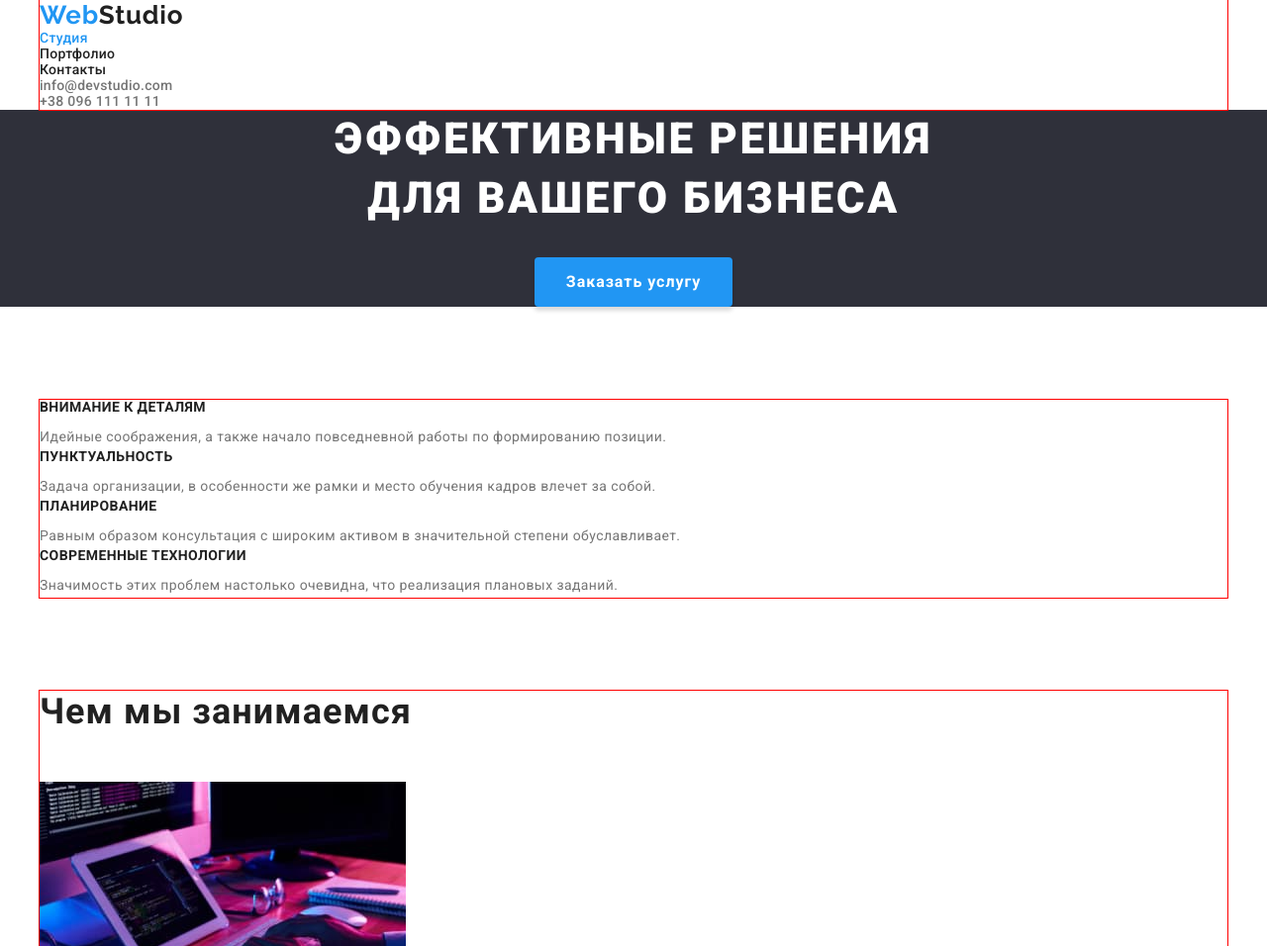
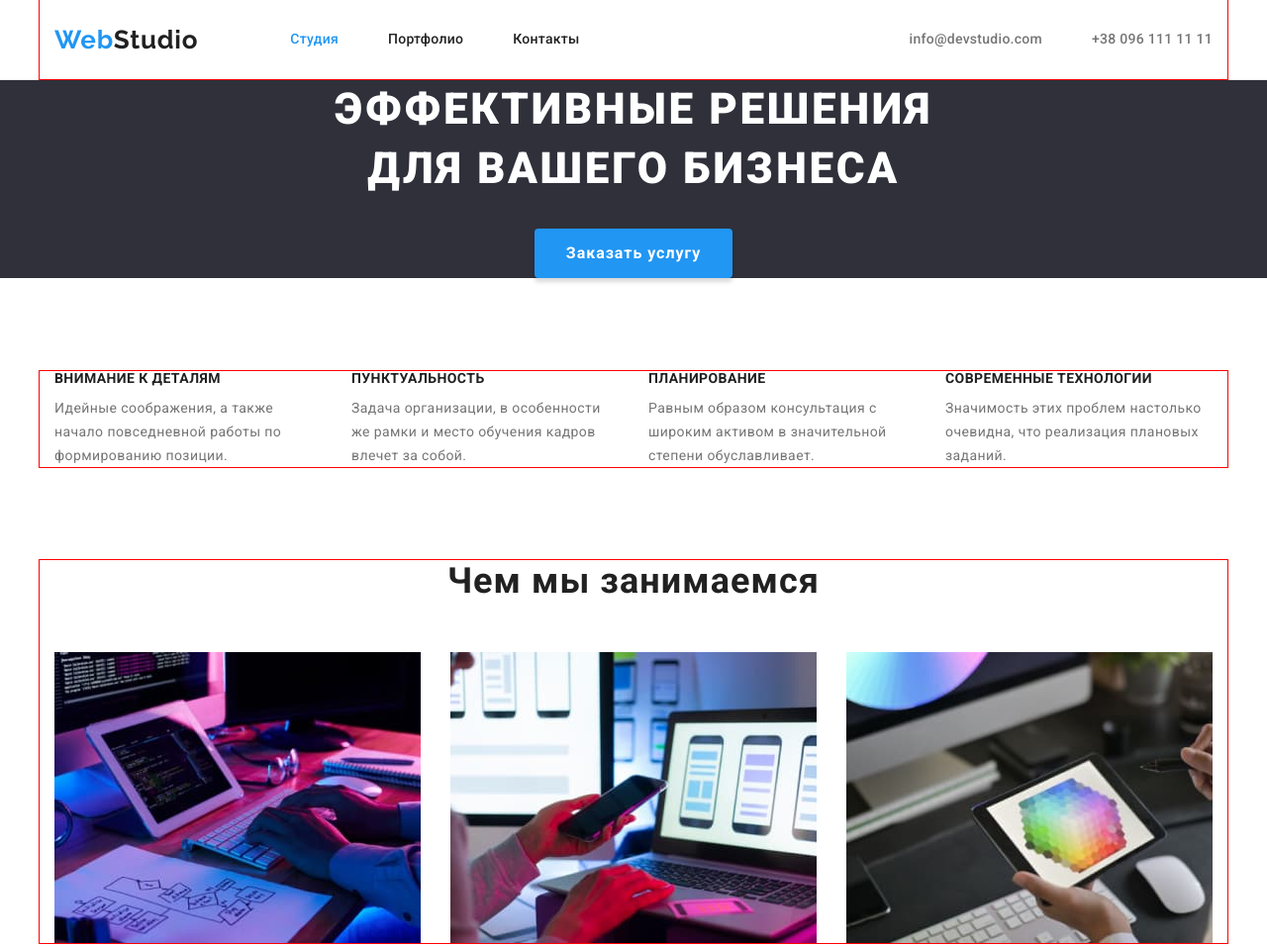
Before and after one commit to masevik/goit-markup-hw-03, a plain HTML site: page index.html in a window 1280 px wide. Shown: the top 956 px of the page at 99% size. Drawn offline with nearby package versions, Linux system fonts and the light colour scheme.

Commit message:
Готовая Студия

```diff
--- a/css/styles.css
+++ b/css/styles.css
@@ -28,6 +28,10 @@ ol {
 
 img {
   display: block;
+  max-width: 100%;
+  padding: 0;
+  margin: 0;
+  height: auto;
 }
 
 body {
@@ -75,6 +79,7 @@ body {
   line-height: 1.17;
   letter-spacing: 0.03em;
   color: var(--black-text-color);
+  text-align: center;
 }
 
 .logo {
@@ -95,6 +100,8 @@ body {
   margin-left: auto;
   margin-right: auto;
   width: 1200px;
+  padding-left: 15px;
+  padding-right: 15px;
   outline: 1px solid red;
 }
 
@@ -108,11 +115,23 @@ body {
   font-weight: 500;
   line-height: 1.14;
   letter-spacing: 0.02em;
-  /* color: var(--black-text-color); */
+  border-bottom: 1px solid #ececec;
 }
 
 .nav-list {
+  display: flex;
+  margin-left: 93px;
   color: var(--black-text-color);
+}
+
+.nav-list .nav-link {
+  display: block;
+  padding-top: 32px;
+  padding-bottom: 32px;
+}
+
+.nav-list .item:not(:last-child) {
+  margin-right: 50px;
 }
 
 .nav-link:hover,
@@ -123,6 +142,25 @@ body {
 /* .contacts[target='_blank']:focus, */
 .nav-list .current {
   color: var(--accent-color);
+}
+
+.header .container {
+  display: flex;
+}
+
+.nav {
+  display: flex;
+  align-items: center;
+}
+
+.head-contacts {
+  display: flex;
+  margin-left: auto;
+  align-items: center;
+}
+
+.head-contacts .item:first-child {
+  margin-right: 50px;
 }
 
 /* ---------------HERO--------------- */
@@ -175,7 +213,27 @@ body {
   color: var(--black-text-color);
 }
 
+.benefits-list {
+  display: flex;
+  margin-right: -30px;
+}
+
+.benefits-item {
+  flex-basis: calc((100% - 3 * 30px) / 4);
+  margin-right: 30px;
+}
+
 /* ---------------WORKS--------------- */
+
+.works-list {
+  display: flex;
+  margin-right: -30px;
+}
+
+.works-item {
+  flex-basis: calc((100% - 2 * 30px) / 3);
+  margin-right: 30px;
+}
 
 /* ---------------TEAM--------------- */
 
@@ -183,12 +241,23 @@ body {
   background-color: var(--team-background-color);
 }
 
+.team-list {
+  display: flex;
+  margin-right: -30px;
+}
+
 .team-item {
   background-color: var(--white-text-color);
+  flex-basis: calc((100% - 2 * 30px) / 3);
+  margin-right: 30px;
+  border-radius: 5px;
+  box-shadow: 0px 2px 1px -1px rgba(0, 0, 0, 0.2),
+    0px 1px 1px 0px rgba(0, 0, 0, 0.14), 0px 1px 3px 0px rgba(0, 0, 0, 0.12);
 }
 
 .team-name {
   margin-bottom: 10px;
+  margin-top: 30px;
   font-weight: 500;
   font-size: 16px;
   line-height: 1.19;
@@ -197,6 +266,7 @@ body {
 }
 
 .team-position {
+  margin-bottom: 30px;
   font-size: 16px;
   line-height: 1.19;
   text-align: center;
@@ -205,12 +275,19 @@ body {
 
 /* ---------------FOOTER--------------- */
 
+.footer .logo {
+  display: block;
+  padding-top: 60px;
+}
+
 .logo-white {
   color: var(--white-text-color);
+  padding-top: 60px;
 }
 
 .address-list {
   margin-top: 20px;
+  padding-bottom: 60px;
   font-style: normal;
 }
 
@@ -225,8 +302,14 @@ body {
 /* ---------------PORTFOLIO--------------- */
 /* ---------------BUTTON-FILTER--------------- */
 
+.work-exmpl {
+  display: flex;
+  justify-content: center;
+}
+
 .button-filter {
   padding: 6px 22px;
+  margin-right: 8px;
   border-radius: var(--button-radius);
   border: none;
   cursor: pointer;
@@ -248,7 +331,18 @@ body {
 }
 
 .portfolio-list {
+  display: flex;
+  flex-wrap: wrap;
   margin-top: 50px;
+  margin-right: -30px;
+}
+
+.portfolio-item {
+  background-color: var(--white-text-color);
+  border: 1px solid #eeeeee;
+  flex-basis: calc((100% - 2 * 30px) / 3);
+  margin-right: 30px;
+  outline: 1px solid blue;
 }
 
 .portfolio-title {
@@ -257,14 +351,11 @@ body {
   line-height: 2;
   letter-spacing: 0.06em;
   color: var(--black-text-color);
+  outline: 1px solid blue;
 }
 
 .portfolio-description {
   font-size: 16px;
   line-height: 1.88;
+  outline: 1px solid blue;
 }
-
-.portfolio-item {
-  background-color: var(--white-text-color);
-  border: 1px solid #eeeeee;
-}
--- a/index.html
+++ b/index.html
@@ -28,20 +28,22 @@
             >Web<span class="logo-black">Studio</span></a
           >
           <ul class="list nav-list">
-            <li><a href="" class="link nav-link current">Студия</a></li>
-            <li>
+            <li class="item">
+              <a href="" class="link nav-link current">Студия</a>
+            </li>
+            <li class="item">
               <a href="./portfolio.html" class="link nav-link">Портфолио</a>
             </li>
-            <li><a href="" class="link nav-link">Контакты</a></li>
+            <li class="item"><a href="" class="link nav-link">Контакты</a></li>
           </ul>
         </nav>
-        <ul class="list">
-          <li>
+        <ul class="list head-contacts">
+          <li class="item">
             <a href="mailto:info@devstudio.com" class="link contacts"
               >info@devstudio.com</a
             >
           </li>
-          <li>
+          <li class="item">
             <a href="tel:+380961111111" class="link contacts"
               >+38 096 111 11 11</a
             >
@@ -65,6 +67,7 @@
                 формированию позиции.
               </p>
             </li>
+
             <li class="benefits-item">
               <h3 class="benefits-title">Пунктуальность</h3>
               <p class="benefits-text">
@@ -72,6 +75,7 @@
                 кадров влечет за собой.
               </p>
             </li>
+
             <li class="benefits-item">
               <h3 class="benefits-title">Планирование</h3>
               <p class="benefits-text">
@@ -79,6 +83,7 @@
                 степени обуславливает.
               </p>
             </li>
+
             <li class="benefits-item">
               <h3 class="benefits-title">Современные технологии</h3>
               <p class="benefits-text">
@@ -93,7 +98,7 @@
         <div class="container">
           <h2 class="section-title">Чем мы занимаемся</h2>
           <ul class="list works-list">
-            <li class="benefits-item">
+            <li class="works-item">
               <img
                 src="./images/img1.jpg"
                 alt="Планшет и клавиатура на столе"
@@ -101,7 +106,7 @@
                 height="294"
               />
             </li>
-            <li class="benefits-item">
+            <li class="works-item">
               <img
                 src="./images/img2.jpg"
                 alt="Ноутбук и телефон"
@@ -109,7 +114,7 @@
                 height="294"
               />
             </li>
-            <li class="benefits-item">
+            <li class="works-item">
               <img
                 src="./images/img3.jpg"
                 alt="Планшет"
@@ -134,6 +139,7 @@
               <h3 class="team-name">Игорь Демьяненко</h3>
               <p lang="en" class="team-position">Product Designer</p>
             </li>
+
             <li class="team-item">
               <img
                 src="./images/photo2.jpg"
@@ -144,6 +150,7 @@
               <h3 class="team-name">Ольга Репина</h3>
               <p lang="en" class="team-position">Frontend Developer</p>
             </li>
+
             <li class="team-item">
               <img
                 src="./images/photo3.jpg"
@@ -154,6 +161,7 @@
               <h3 class="team-name">Николай Тарасов</h3>
               <p lang="en" class="team-position">Marketing</p>
             </li>
+
             <li class="team-item">
               <img
                 src="./images/photo4.jpg"
@@ -168,7 +176,7 @@
         </div>
       </section>
     </main>
-    <footer class="accent-section">
+    <footer class="footer accent-section">
       <div class="container">
         <a href="/" lang="en" class="logo"
           >Web<span class="logo-white">Studio</span></a
```
Also changed, not shown: portfolio.html (+17 -7 lines).
